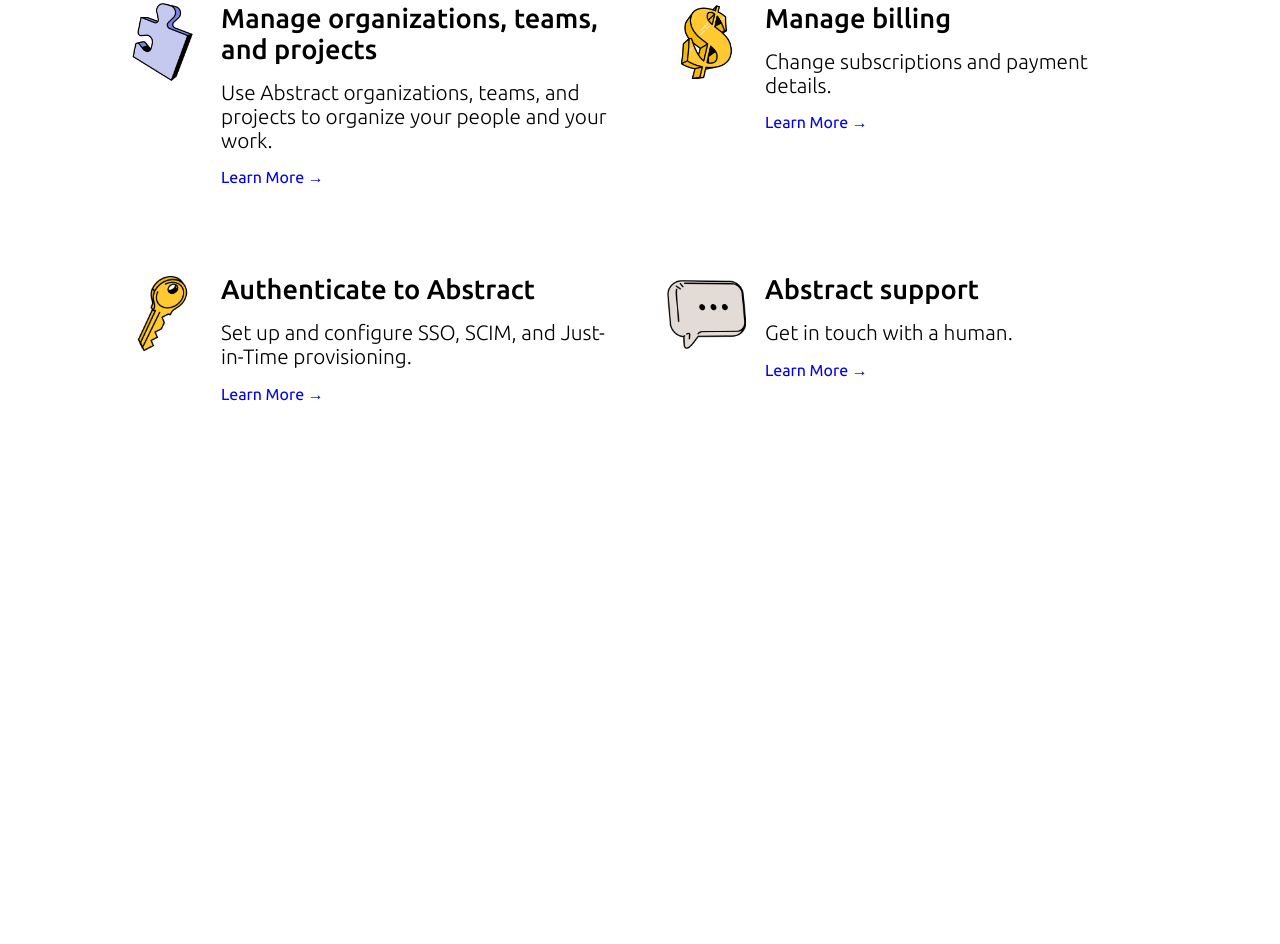
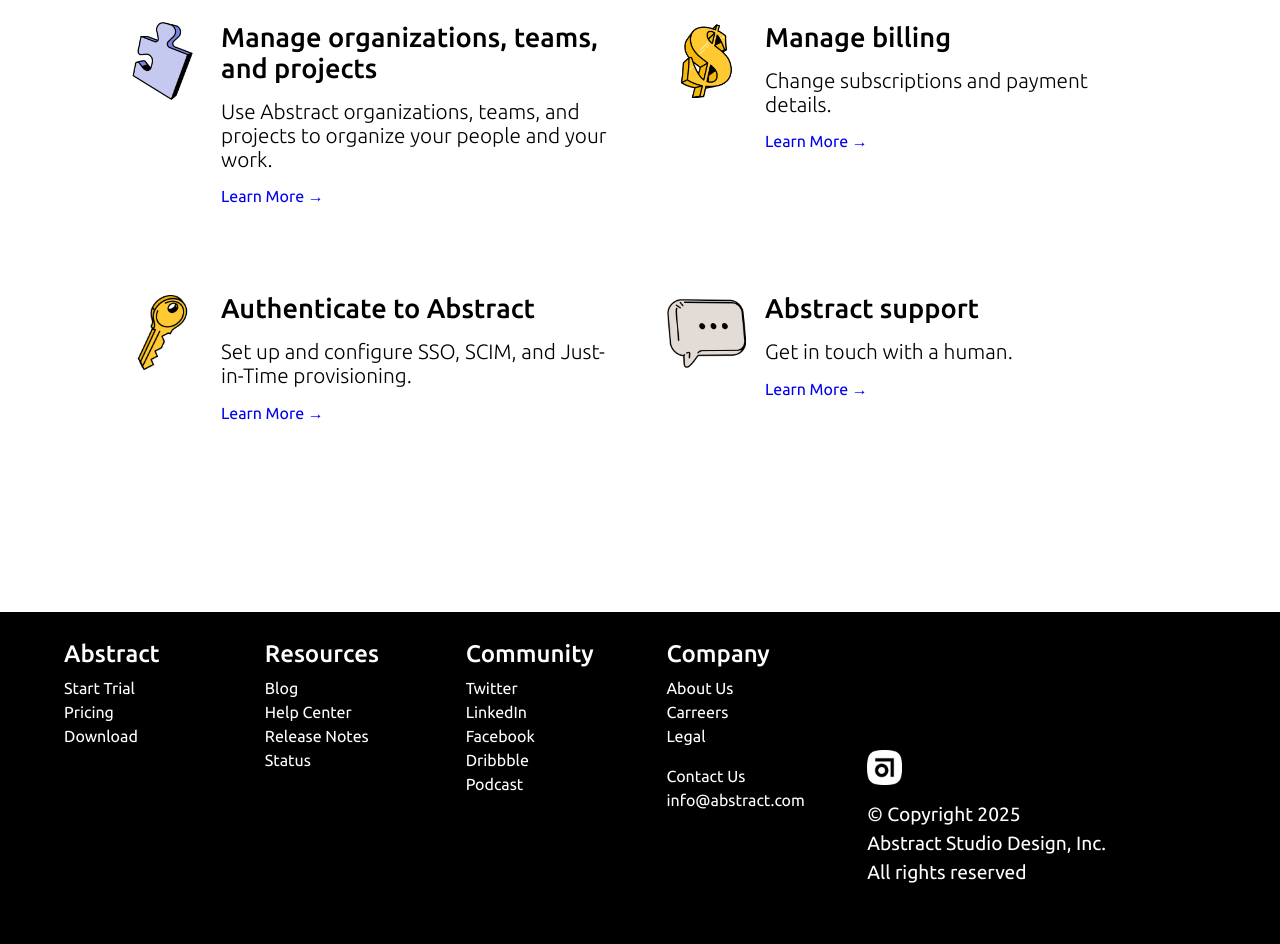
Before and after one commit to IIAlezcoII/Formacion-Practica-Beebit, a plain HTML site: page Abstract JS/index.html in a window 1280 px wide. Shown: the part 723-1667 px from the top of the page. Before the commit the page ends 1316 px from the top, so only its background shows below. Drawn offline with Linux system fonts and the light colour scheme.

Commit message:
probando funciones window

```diff
--- a/Abstract JS/abstract.css
+++ b/Abstract JS/abstract.css
@@ -142,3 +142,48 @@
 .texto a{
     text-decoration: none;
 }
+
+/* FIN SECTION 2 */
+
+/* FOOTER */
+
+footer{
+    background-color: var(--negro);
+}
+.container3{
+    width: 90%;
+    margin: auto;
+    display: flex;
+    justify-content: space-around;
+    color: var(--blanco);
+}
+.terminos a{
+    text-decoration: none;
+    color: var(--blanco);
+    display: block;
+    font-size: 1rem;
+}
+.terminos{
+    vertical-align: top;
+    width: 20%;
+    line-height: 150%;
+}
+.terminos h3{
+    padding: 15% 0 5% 0;
+    font-weight: 450;
+    font-size: 1.5rem;
+}
+#espacio{
+    padding-bottom: 8%;
+}
+.ultimacolumna{
+    padding: 12% 0 5% 0;
+    font-size: 1.2rem;
+    line-height: 150%;
+}
+.ultimg{
+    width: 10%;
+    padding-bottom: 2%;
+}
+
+/* FIN FOOTER */
--- a/Abstract JS/index.html
+++ b/Abstract JS/index.html
@@ -5,6 +5,7 @@
     <meta name="viewport" content="width=device-width, initial-scale=1.0">
     <title>Abstract</title>
     <link rel="stylesheet" href="abstract.css">
+    <link rel="icon" type="image/x-icon" href="./img/logo2.png">
 </head>
 <body>
     <main>
@@ -28,6 +29,7 @@
         <section id="ayuda">
             <h1>How can we help?</h1>
             <input type="search" id="buscar2" placeholder="Search">
+            <button onclick="crearVentana()">Crear ventana</button>
         </section>
         <section id="opciones">
             <div class="container">
@@ -93,6 +95,53 @@
                 </div>
             </div>
         </section>
+        <footer>
+            <div class="container3">
+                <div class="terminos">
+                    <h3>Abstract</h3>
+                    <a href="#">Start Trial</a>
+                    <a href="#">Pricing</a>
+                    <a href="#">Download</a>
+                </div>
+                <div class="terminos">
+                    <h3>Resources</h3>
+                    <a href="#">Blog</a>
+                    <a href="#">Help Center</a>
+                    <a href="#">Release Notes</a>
+                    <a href="#">Status</a>
+                </div>
+                <div class="terminos">
+                    <h3>Community</h3>
+                    <a href="#">Twitter</a>
+                    <a href="#">LinkedIn</a>
+                    <a href="#">Facebook</a>
+                    <a href="#">Dribbble</a>
+                    <a href="#">Podcast</a>
+                </div>
+                <div class="terminos">
+                    <h3>Company</h3>
+                    <a href="#">About Us</a>
+                    <a href="#">Carreers</a>
+                    <a href="#" id="espacio">Legal</a>
+                    <a href="#">Contact Us</a>
+                    <a href="#">info@abstract.com</a>
+                </div>
+                <div class="ultimacolumna">
+                    <div class="ultimg">
+                        <img src="./img/logo2.png" alt="">
+                    </div>
+                    <p>© Copyright 2025</p>
+                    <p>Abstract Studio Design, Inc.</p>
+                    <p>All rights reserved</p>
+                </div>
+            </div>
+        </footer>
     </main>
+    <script>
+        var miVentana;
+        function crearVentana(){
+            miVentana = window.open("https://youtu.be/dQw4w9WgXcQ?si=OsN8A8mn596UcjRM")
+        }
+    </script>
 </body>
 </html>
```
Also changed, not shown: Abstract JS/img/logo2.png (added).
